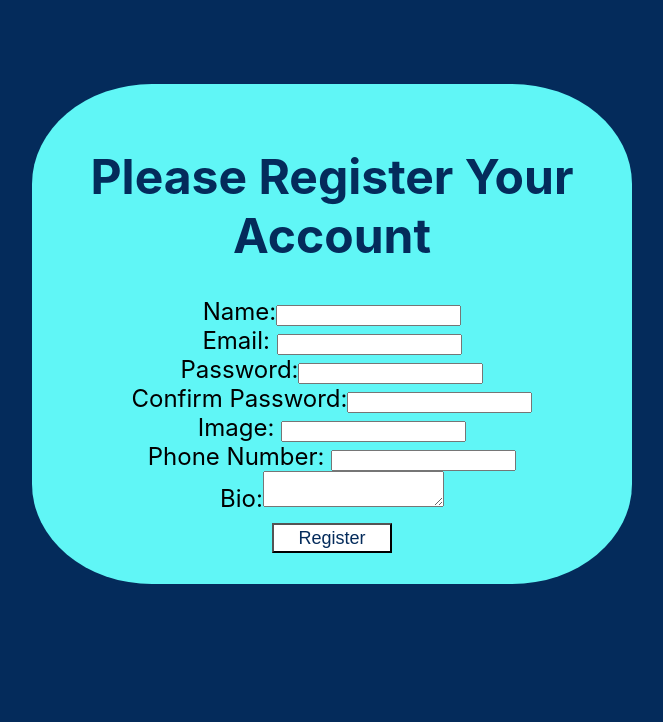
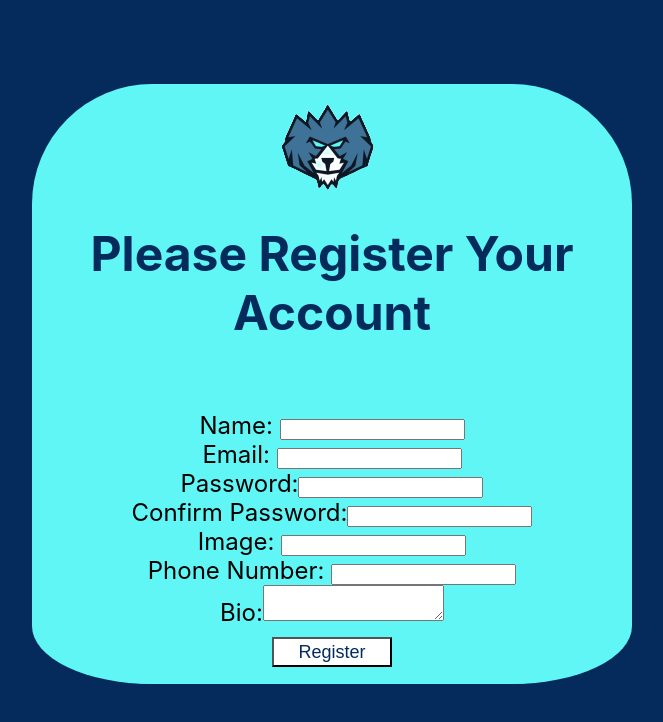
Before and after one commit to Kaizen119/Inventory_Management, a React (Create React App) app in the folder client/: page /register in a window 1280 px wide. Shown: the top 722 px of the page, without its empty margins (308-971 px from the left). Built offline with nearby package versions, Linux system fonts and the light colour scheme.

Commit message:
logo on login and reg

```diff
--- a/client/src/components/main.module.css
+++ b/client/src/components/main.module.css
@@ -39,7 +39,7 @@ body{
 .container2{
     display: flex;
     background-color: rgb(96,246,246);
-    height:500px;
+    height:600px;
     width: 600px;
     color: black;
     border-radius: 20%;
@@ -50,6 +50,24 @@ body{
     font-size: x-large;
     font-style: bold;
     margin-top: 20px;
+
+
+}
+.container3{
+    display: flex;
+    background-color: rgb(96,246,246);
+    height:600px;
+    width: 600px;
+    color: black;
+    border-radius: 20%;
+    border-color: white;
+    justify-content: center;
+    /* align-items: center; */
+    /* flex-direction: column; */
+    font-size: x-large;
+    font-style: bold;
+    margin-top: 20px;
+
 
 
 }
--- a/client/src/views/LogIn.jsx
+++ b/client/src/views/LogIn.jsx
@@ -47,7 +47,7 @@ return (
   <body>
     <>
     <div className={css.container}>
-
+      <img src="/imgs/GBI2.png" alt=""/>
     <h1>Please Login</h1>
 
     <div className='container'>
--- a/client/src/views/Register.jsx
+++ b/client/src/views/Register.jsx
@@ -62,9 +62,11 @@ return (
         {errors.map((error,index) => <p key ={index}>{error}</p>)}
     </div>
     <div className={css.container2}>
+    <img src="/imgs/GBI2.png" alt=""/>
     <h1>Please Register Your Account</h1>
+    <div className={css.container3}>
     <form className={css.form}onSubmit={createUser}>
-        Name:<input onChange={(e) => setName(e.target.value)} value={name}/><br/>
+        Name:  <input onChange={(e) => setName(e.target.value)} value={name}/><br/>
         Email: <input onChange={(e) => setEmail(e.target.value)} value={email}/><br/>
         Password:<input onChange={(e) => setPassword(e.target.value)} value={password}/><br/>
         Confirm Password:<input onChange={(e) => setConfirmPassword(e.target.value)} value={confirmPassword}/><br/>
@@ -74,6 +76,7 @@ return (
         <br/><button className={css.btn} >Register</button>
     </form>
     </div>
+    </div>
     </>
 )
 }
```
Also changed, not shown: client/public/imgs/GBI2.png (added).
